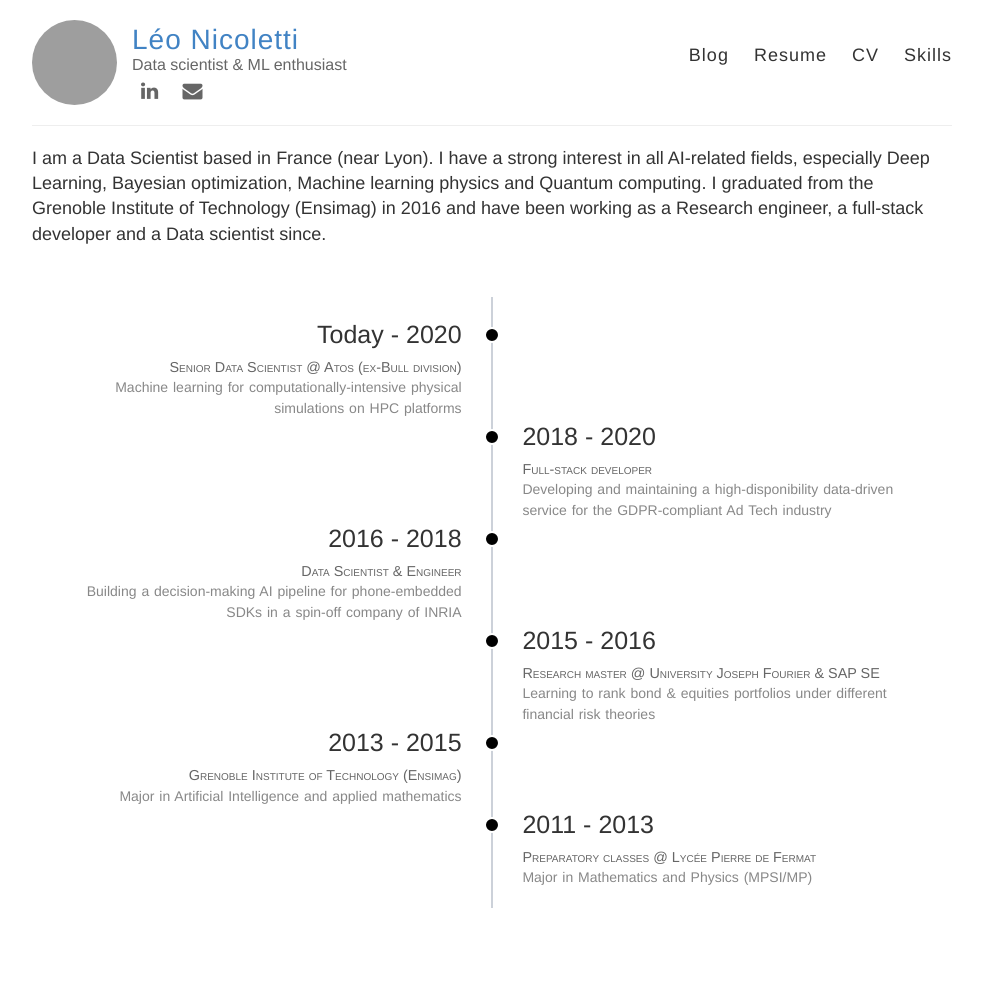
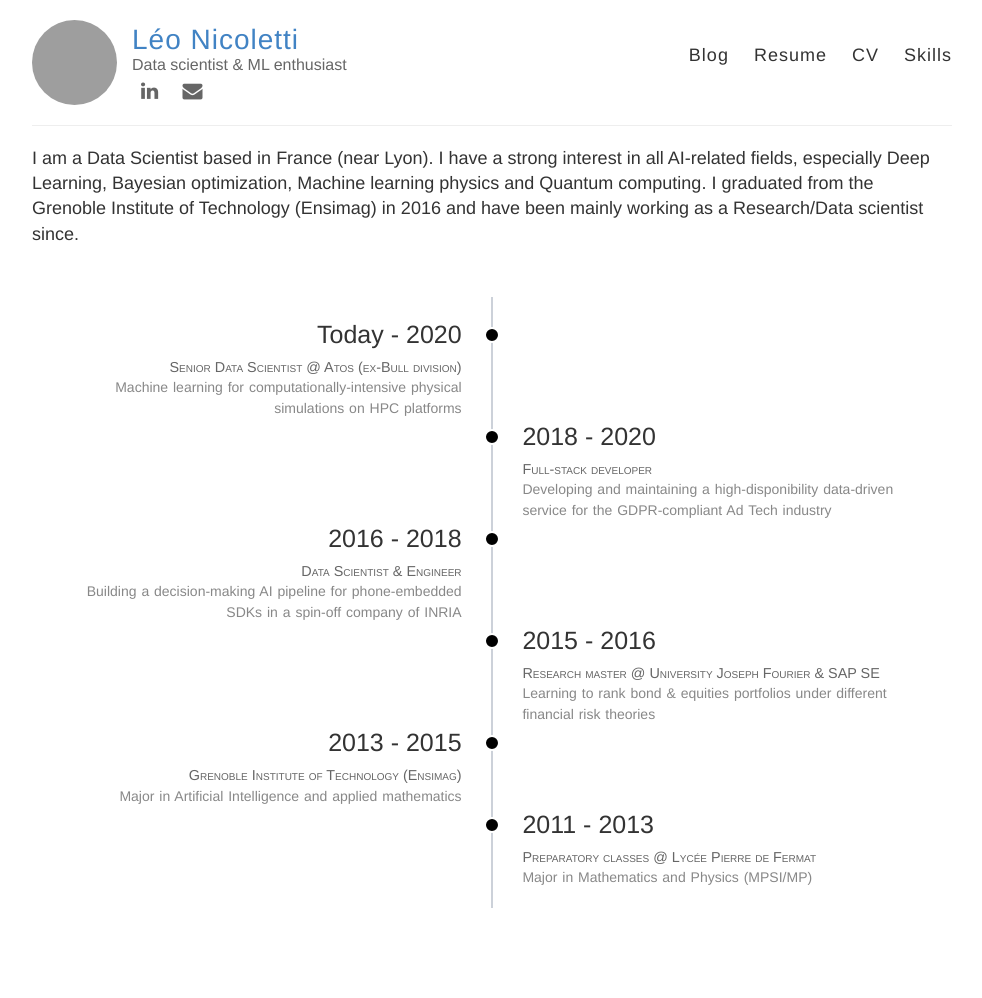
Before and after one commit to leonicoletti/leonicoletti.github.io, a Jekyll site: the page built from index.html, in a window 1280 px wide. Shown: the whole page, without its empty margins (148-1130 px from the left). Built offline with Jekyll 4.4.1, drawn with Linux system fonts in a browser that asks for light colours; grey boxes are pictures that could not be loaded.

Commit message:
Mise à jour CV

```diff
--- a/index.html
+++ b/index.html
@@ -6,7 +6,7 @@
 
   <div class="entry">
 
-    <p>I am a Data Scientist based in France (near Lyon). I have a strong interest in all AI-related fields, especially Deep Learning, Bayesian optimization, Machine learning physics and Quantum computing. I graduated from the Grenoble Institute of Technology (Ensimag) in 2016 and have been working as a Research engineer, a full-stack developer and a Data scientist since.</p>
+    <p>I am a Data Scientist based in France (near Lyon). I have a strong interest in all AI-related fields, especially Deep Learning, Bayesian optimization, Machine learning physics and Quantum computing. I graduated from the Grenoble Institute of Technology (Ensimag) in 2016 and have been mainly working as a Research/Data scientist since.</p>
 
     <div class="timeline-container">
 
```
Also changed, not shown: 2 other files.
